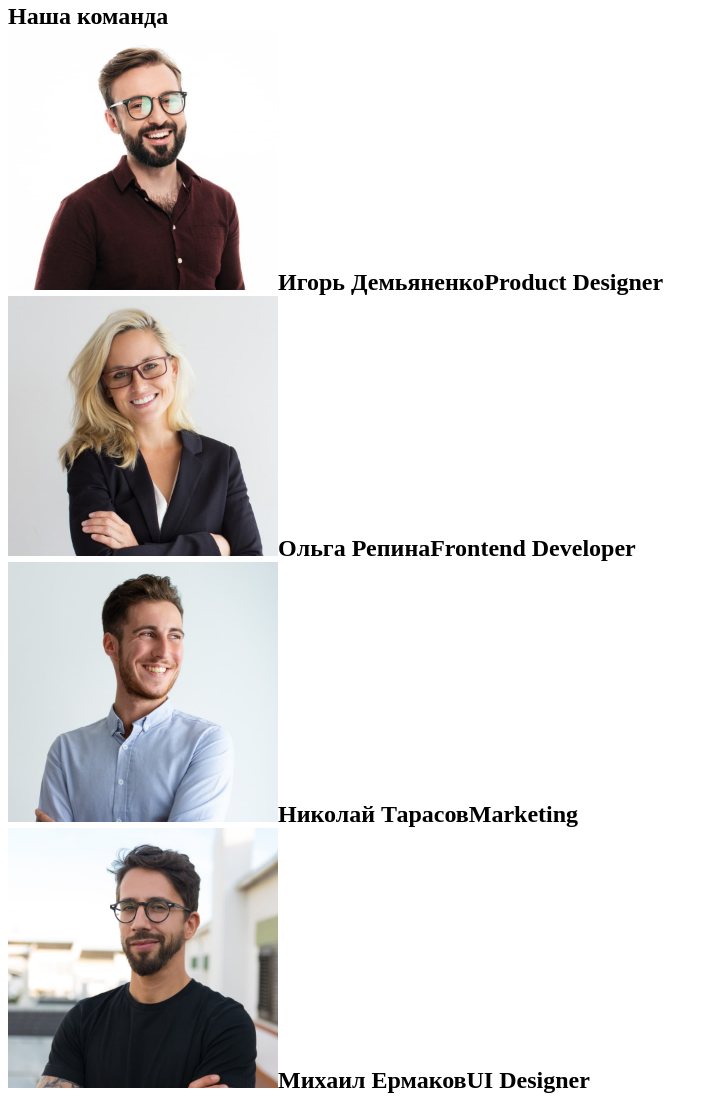
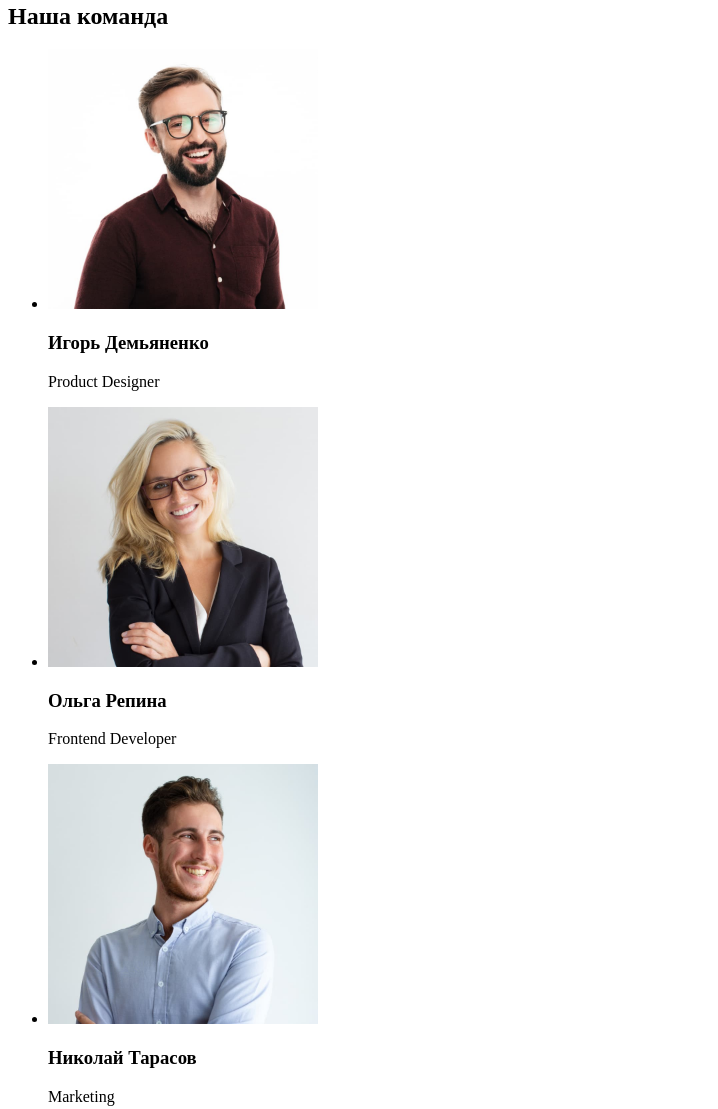
Before and after one commit to YanochkaB/goit-markup-hw-01, a plain HTML site: page index.html in a window 1280 px wide. Shown: the part 1468-2577 px from the top of the page, without its empty margins (0-718 px from the left). Drawn offline with Linux system fonts and the light colour scheme.

Commit message:
перша перевірка

```diff
--- a/index.html
+++ b/index.html
@@ -54,11 +54,13 @@
             </ul>
        </section>
         <section>
-            <h2>Наша команда</h>
-                <div><img src="./images/igor.jpg" alt="фото" width="270"><span>Игорь Демьяненко</span><span>Product Designer</span></div>
-                <div><img src="./images/olga.jpg" alt="фото" width="270"><span>Ольга Репина</span><span>Frontend Developer</span></div>
-                <div><img src="./images/nikolaj.jpg" alt="фото" width="270"><span>Николай Тарасов</span><span>Marketing</span></div>
-                <div><img src="./images/mihail.jpg" alt="фото" width="270"><span>Михаил Ермаков</span><span>UI Designer</span></div>
+            <h2>Наша команда</h2>
+            <ul>
+                <li><img src="./images/igor.jpg" alt="фото" width="270"><h3>Игорь Демьяненко</h3><p>Product Designer</p></li>
+                <li><img src="./images/olga.jpg" alt="фото" width="270"><h3>Ольга Репина</h3><p>Frontend Developer</p></li>
+                <li><img src="./images/nikolaj.jpg" alt="фото" width="270"><h3>Николай Тарасов</h3><p>Marketing</p></li>
+                <li><img src="./images/mihail.jpg" alt="фото" width="270"><h3>Михаил Ермаков</h3><p>UI Designer</p></li>
+            </ul>
         </section>
     </main>
     <!--підвал, контакти-->
```
